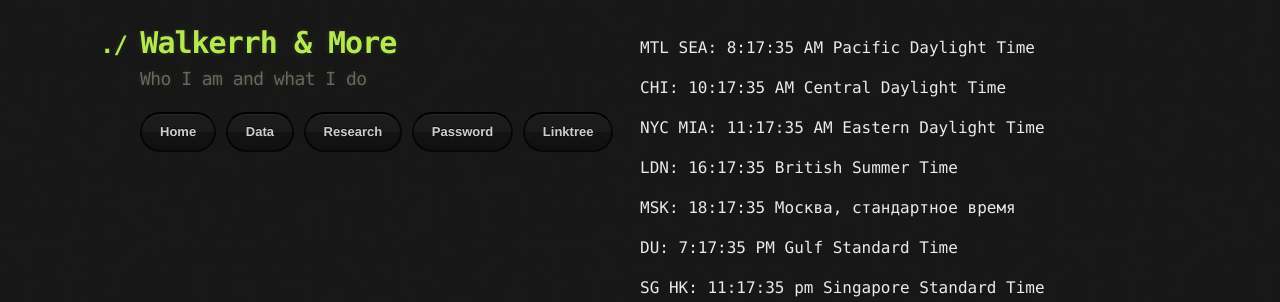
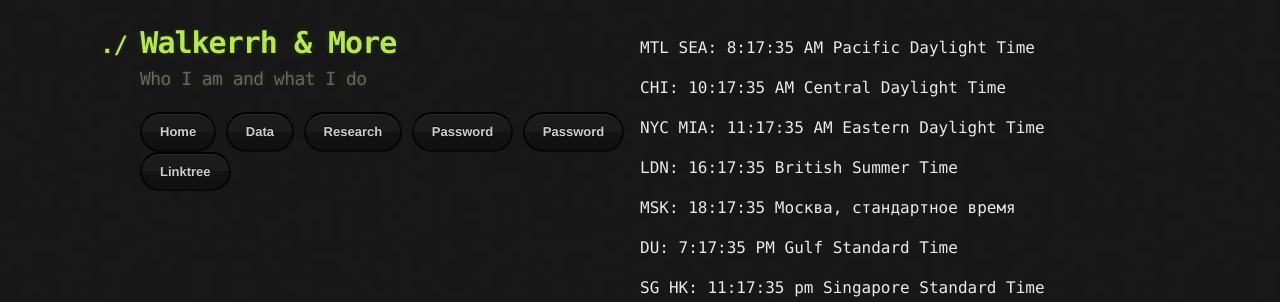
Before and after one commit to Walkerrh/walkerrh.github.io, a Jekyll site: the page built from index.md, in a window 1280 px wide. Shown: the top 302 px of the page. Built offline with Jekyll 4.4.1, drawn with Linux system fonts in a browser that asks for light colours; our own code applies the rules of GitHub Pages for plain Markdown files.

Commit message:
Update default.html

```diff
--- a/_layouts/default.html
+++ b/_layouts/default.html
@@ -24,6 +24,7 @@
             <a href="{{ '/index.html' | relative_url }}" class="btn">Home</a>
             <a href="{{ '/fin_data.html' | relative_url }}" class="btn">Data</a>
             <a href="{{ '/research.html' | relative_url }}" class="btn">Research</a>
+            <a href="{{ '/links.htmk' | relative_url }}" class="btn">Password</a>
             <a href="{{ '/password.html' | relative_url }}" class="btn">Password</a>
             <a href="https://linktr.ee/walkerrh_" class="btn">Linktree</a>
         <!-- Keep your other buttons here -->
```
